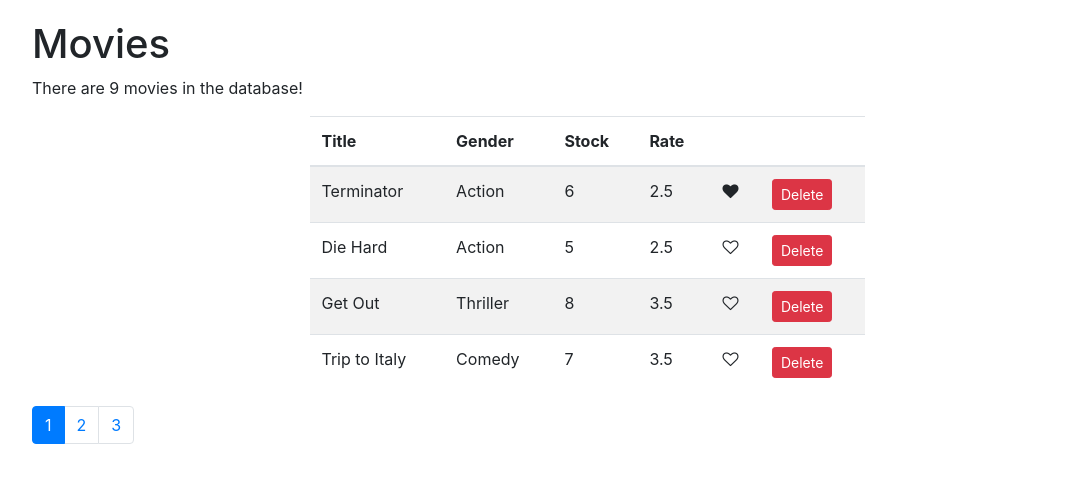
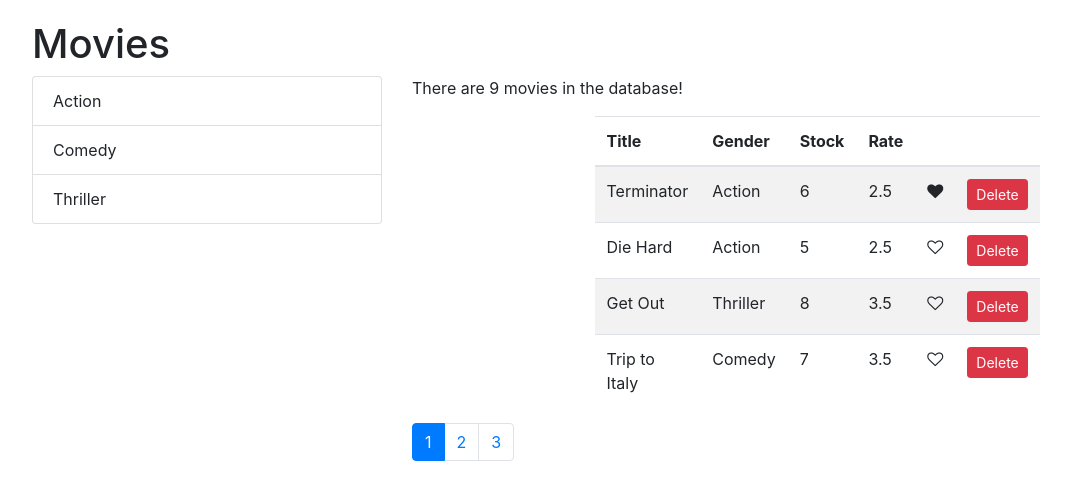
Before and after one commit to haris-begluk/react-vidly-m, a React (Create React App) app: page / in a window 1280 px wide. Shown: the top 500 px of the page, without its empty margins (53-1124 px from the left). Built offline with nearby package versions, Linux system fonts and the light colour scheme.

Commit message:
Component interface and default props

```diff
--- /dev/null
+++ b/src/components/common/listGroup.jsx
@@ -0,0 +1,18 @@
+import React from "react";
+const ListGroup = props => {
+  const { items, textProperty, valueProperty } = props;
+  return (
+    <ul className="list-group">
+      {items.map(item => (
+        <li key={item[valueProperty]} className="list-group-item">
+          {item[textProperty]}
+        </li>
+      ))}
+    </ul>
+  );
+};
+ListGroup.defaultProps = {
+  textProperty: "name",
+  valueProperty: "_id"
+};
+export default ListGroup;
--- a/src/components/movies.jsx
+++ b/src/components/movies.jsx
@@ -3,13 +3,18 @@
 import Like from "./common/like";
 import Pagination from "./common/pagination";
 import { paginate } from "../utils/paginate";
+import ListGroup from "./common/listGroup";
+import { getGenres } from "../services/fakeGenreService";
 class Movies extends Component {
   state = {
-    movies: getMovies(),
+    movies: [],
+    genres: [],
     pageSize: 4,
     currentPage: 1
   };
-
+  componentDidMount() {
+    this.setState({ movies: getMovies(), genres: getGenres() });
+  }
   handleDelete = movie => {
     const movies = this.state.movies.filter(m => m._id !== movie._id);
     this.setState({ movies });
@@ -26,13 +31,23 @@
   handlePageChange = page => {
     this.setState({ currentPage: page });
   };
+  handleGenreSelect = genre => {
+    console.log(genre);
+  };
   render() {
     const { length: count } = this.state.movies;
     const { pageSize, currentPage, movies: allMovies } = this.state;
     if (count === 0) return <h1>There are no movies in the database!</h1>;
     const movies = paginate(allMovies, currentPage, pageSize);
     return (
-      <React.Fragment>
+      <div className="row">
+        <div className="col-4">
+          <ListGroup
+            items={this.state.genres}
+            onItemSelect={this.handleGenreSelect}
+          />
+        </div>
+        <div className="col">
           <p>There are {count} movies in the database!</p>
           <table className="table table-striped col-md-6 offset-md-3">
             <thead>
@@ -78,7 +93,8 @@
             pageSize={pageSize}
             onPageChange={this.handlePageChange}
           />
-      </React.Fragment>
+        </div>
+      </div>
     );
   }
 }
```
Lines whose indentation alone changed are shown as unchanged.
